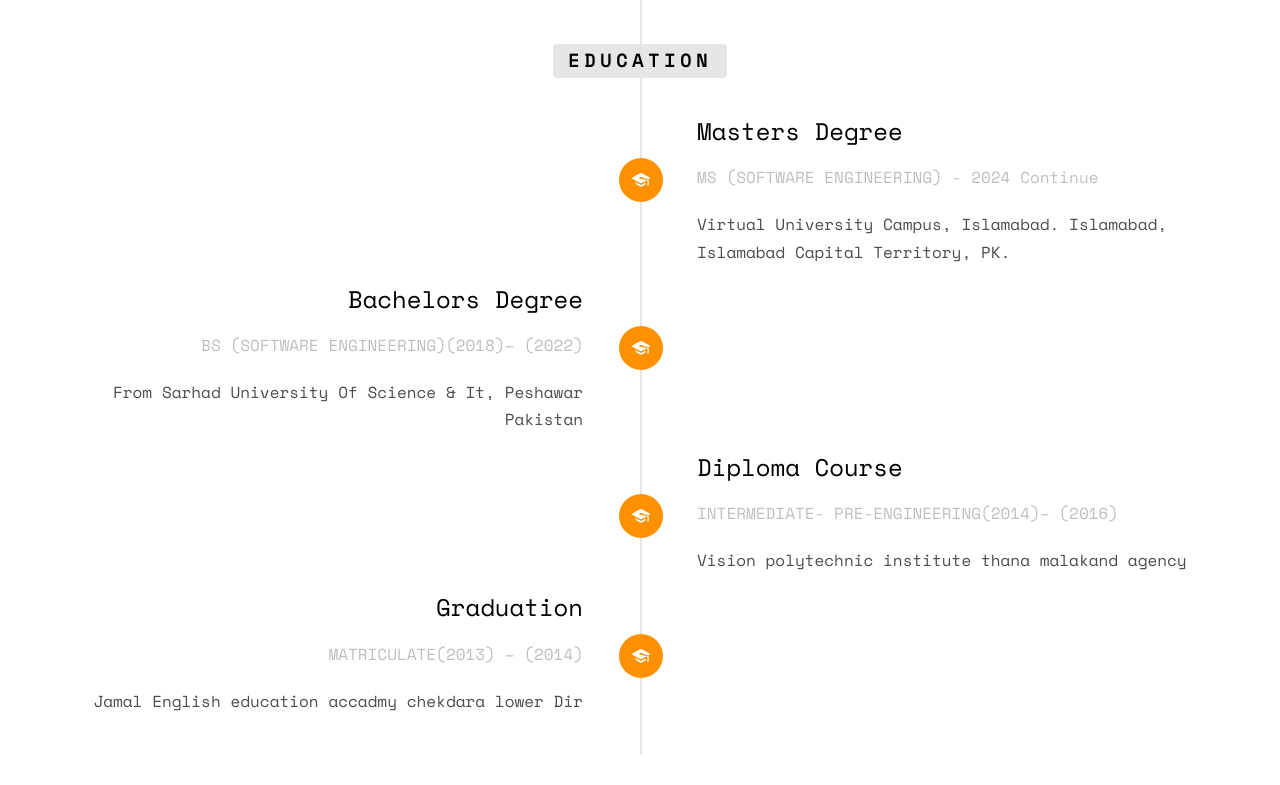
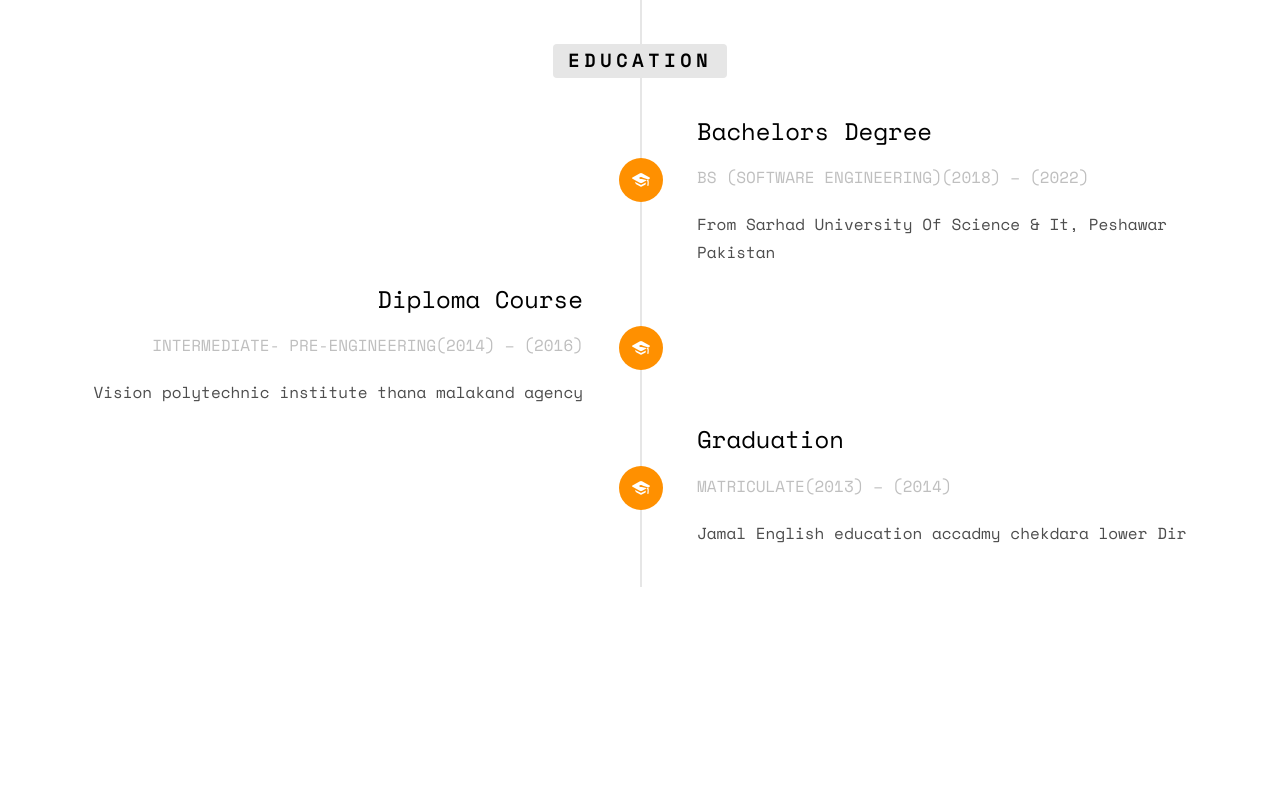
Before and after one commit to wasimhaider1997/My-Resume, a plain HTML site: page index.html in a window 1280 px wide. Shown: the part 2355-3140 px from the top of the page. Drawn offline with nearby package versions, Linux system fonts and the light colour scheme; some packages are replaced by stand-ins of ours; no server answers; files whose address does not match are found by name.

Commit message:
update index.html

```diff
--- a/index.html
+++ b/index.html
@@ -177,11 +177,11 @@
 							<div class="timeline-badge"><i class="icon-graduation-cap"></i></div>
 							<div class="timeline-panel">
 								<div class="timeline-heading">
-									<h3 class="timeline-title">Masters Degree</h3>
-									<span class="company">MS (SOFTWARE ENGINEERING) - 2024 Continue</span>
+									<h3 class="timeline-title">Bachelors Degree</h3>
+									<span class="company">BS (SOFTWARE ENGINEERING)(2018) – (2022)</span>
 								</div>
 								<div class="timeline-body">
-									<p>Virtual University Campus, Islamabad. Islamabad, Islamabad Capital Territory, PK.</p>
+									<p>From Sarhad University Of Science & It, Peshawar Pakistan</p>
 								</div>
 							</div>
 						</li>
@@ -189,11 +189,11 @@
 							<div class="timeline-badge"><i class="icon-graduation-cap"></i></div>
 							<div class="timeline-panel">
 								<div class="timeline-heading">
-									<h3 class="timeline-title">Bachelors Degree</h3>
-									<span class="company">BS (SOFTWARE ENGINEERING)(2018)– (2022)</span>
+									<h3 class="timeline-title">Diploma Course</h3>
+									<span class="company">INTERMEDIATE- PRE-ENGINEERING(2014) – (2016)</span>
 								</div>
 								<div class="timeline-body">
-									<p>From Sarhad University Of Science & It, Peshawar Pakistan</p>
+									<p>Vision polytechnic institute thana malakand agency</p>
 								</div>
 							</div>
 						</li>
@@ -201,14 +201,14 @@
 							<div class="timeline-badge"><i class="icon-graduation-cap"></i></div>
 							<div class="timeline-panel">
 								<div class="timeline-heading">
-									<h3 class="timeline-title">Diploma Course</h3>
-									<span class="company">INTERMEDIATE- PRE-ENGINEERING(2014)– (2016)</span>
+									<h3 class="timeline-title">Graduation</h3>
+									<span class="company">MATRICULATE(2013)  –  (2014)</span>
 								</div>
 								<div class="timeline-body">
-									<p>Vision polytechnic institute thana malakand agency</p>
+									<p>Jamal English education accadmy chekdara lower Dir</p>
 								</div>
 							</div>
-						</li>
+						<!-- </li>
 						<li class="animate-box timeline-unverted">
 							<div class="timeline-badge"><i class="icon-graduation-cap"></i></div>
 							<div class="timeline-panel">
@@ -218,7 +218,7 @@
 								</div>
 								<div class="timeline-body">
 									<p>Jamal English education accadmy chekdara lower Dir</p>
-								</div>
+								</div> -->
 							</div>
 						</li>
 			    	</ul>
```
